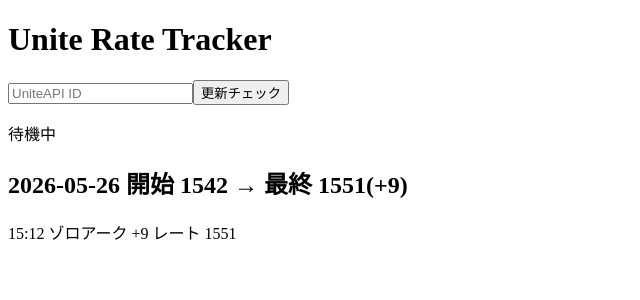
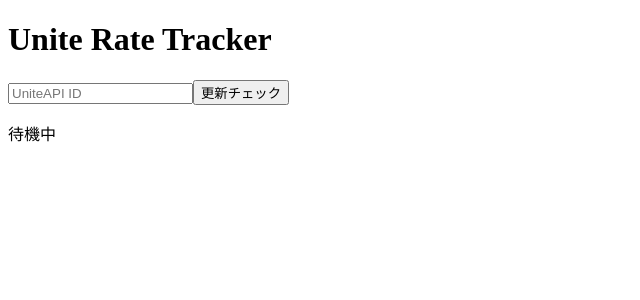
Before and after one commit to kamurayt/Unite-Rate-Tracker, a React (Vite) app: page / in a window 1280 px wide. Shown: the top 300 px of the page, without its empty margins (0-640 px from the left). Built offline with nearby package versions, Linux system fonts and the light colour scheme.

Commit message:
Update main.jsx

```diff
--- a/src/main.jsx
+++ b/src/main.jsx
@@ -4,18 +4,6 @@
 
 const STORAGE_KEY = "unite-rate-tracker-v2";
 const UPDATE_MINUTES = 3;
-
-const SAMPLE_MATCHES = [
-  {
-    id: "1",
-    date: "2026-05-26",
-    time: "15:12",
-    pokemon: "ゾロアーク",
-    result: "win",
-    diff: 9,
-    rating: 1551,
-  },
-];
 
 function signed(num) {
   return num > 0 ? `+${num}` : `${num}`;
@@ -31,7 +19,9 @@
 
   return Object.entries(grouped).map(([date, list]) => {
     const totalDiff = list.reduce((a, b) => a + b.diff, 0);
-    const finalRating = list[list.length - 1].rating;
+
+    const finalRating = list[list.length - 1]?.rating || 0;
+
     const startRating = finalRating - totalDiff;
 
     return {
@@ -45,18 +35,32 @@
 }
 
 function App() {
-  const saved = JSON.parse(localStorage.getItem(STORAGE_KEY) || "null");
+  const saved = JSON.parse(
+    localStorage.getItem(STORAGE_KEY) || "null"
+  );
 
-  const [playerId, setPlayerId] = useState(saved?.playerId || "");
-  const [matches, setMatches] = useState(saved?.matches || SAMPLE_MATCHES);
+  const [playerId, setPlayerId] = useState(
+    saved?.playerId || ""
+  );
+
+  const [matches, setMatches] = useState(
+    saved?.matches || []
+  );
+
   const [status, setStatus] = useState("待機中");
 
-  const dailyGroups = useMemo(() => buildDailyGroups(matches), [matches]);
+  const dailyGroups = useMemo(
+    () => buildDailyGroups(matches),
+    [matches]
+  );
 
   useEffect(() => {
     localStorage.setItem(
       STORAGE_KEY,
-      JSON.stringify({ playerId, matches })
+      JSON.stringify({
+        playerId,
+        matches,
+      })
     );
   }, [playerId, matches]);
 
@@ -80,22 +84,32 @@
           ? matches[matches.length - 1].rating
           : data.currentRating;
 
-      const diff = data.currentRating - previousRating;
+      const diff =
+        data.currentRating - previousRating;
+
+      const now = new Date();
 
       const match = {
-        id: data.latestMatch.id,
-        date: data.latestMatch.date,
-        time: data.latestMatch.time,
-        pokemon: data.latestMatch.pokemon,
+        id: Date.now().toString(),
+        date: `${now.getFullYear()}-${String(
+          now.getMonth() + 1
+        ).padStart(2, "0")}-${String(
+          now.getDate()
+        ).padStart(2, "0")}`,
+        time: `${String(now.getHours()).padStart(
+          2,
+          "0"
+        )}:${String(now.getMinutes()).padStart(
+          2,
+          "0"
+        )}`,
+        pokemon: "取得中",
         result: diff >= 0 ? "win" : "lose",
         diff,
         rating: data.currentRating,
       };
 
-      setMatches((prev) => {
-        if (prev.some((m) => m.id === match.id)) return prev;
-        return [...prev, match];
-      });
+      setMatches((prev) => [...prev, match]);
 
       setStatus(`更新成功 ${signed(diff)}`);
     } catch (e) {
@@ -104,9 +118,13 @@
   }
 
   useEffect(() => {
-    const id = setInterval(updateCheck, UPDATE_MINUTES * 60 * 1000);
+    const id = setInterval(
+      updateCheck,
+      UPDATE_MINUTES * 60 * 1000
+    );
+
     return () => clearInterval(id);
-  });
+  }, []);
 
   return (
     <div className="app">
@@ -114,24 +132,31 @@
 
       <input
         value={playerId}
-        onChange={(e) => setPlayerId(e.target.value)}
+        onChange={(e) =>
+          setPlayerId(e.target.value)
+        }
         placeholder="UniteAPI ID"
       />
 
-      <button onClick={updateCheck}>更新チェック</button>
+      <button onClick={updateCheck}>
+        更新チェック
+      </button>
 
       <p>{status}</p>
 
       {dailyGroups.map((day) => (
         <div className="day" key={day.date}>
           <h2>
-            {day.date} 開始 {day.startRating} → 最終 {day.finalRating}
+            {day.date} 開始 {day.startRating}
+            → 最終 {day.finalRating}
             ({signed(day.totalDiff)})
           </h2>
 
           {day.matches.map((m) => (
             <div className="match" key={m.id}>
-              {m.time} {m.pokemon} {signed(m.diff)} レート {m.rating}
+              {m.time} {m.pokemon}{" "}
+              {signed(m.diff)} レート{" "}
+              {m.rating}
             </div>
           ))}
         </div>
@@ -140,4 +165,6 @@
   );
 }
 
-createRoot(document.getElementById("root")).render(<App />);
+createRoot(
+  document.getElementById("root")
+).render(<App />);
```
